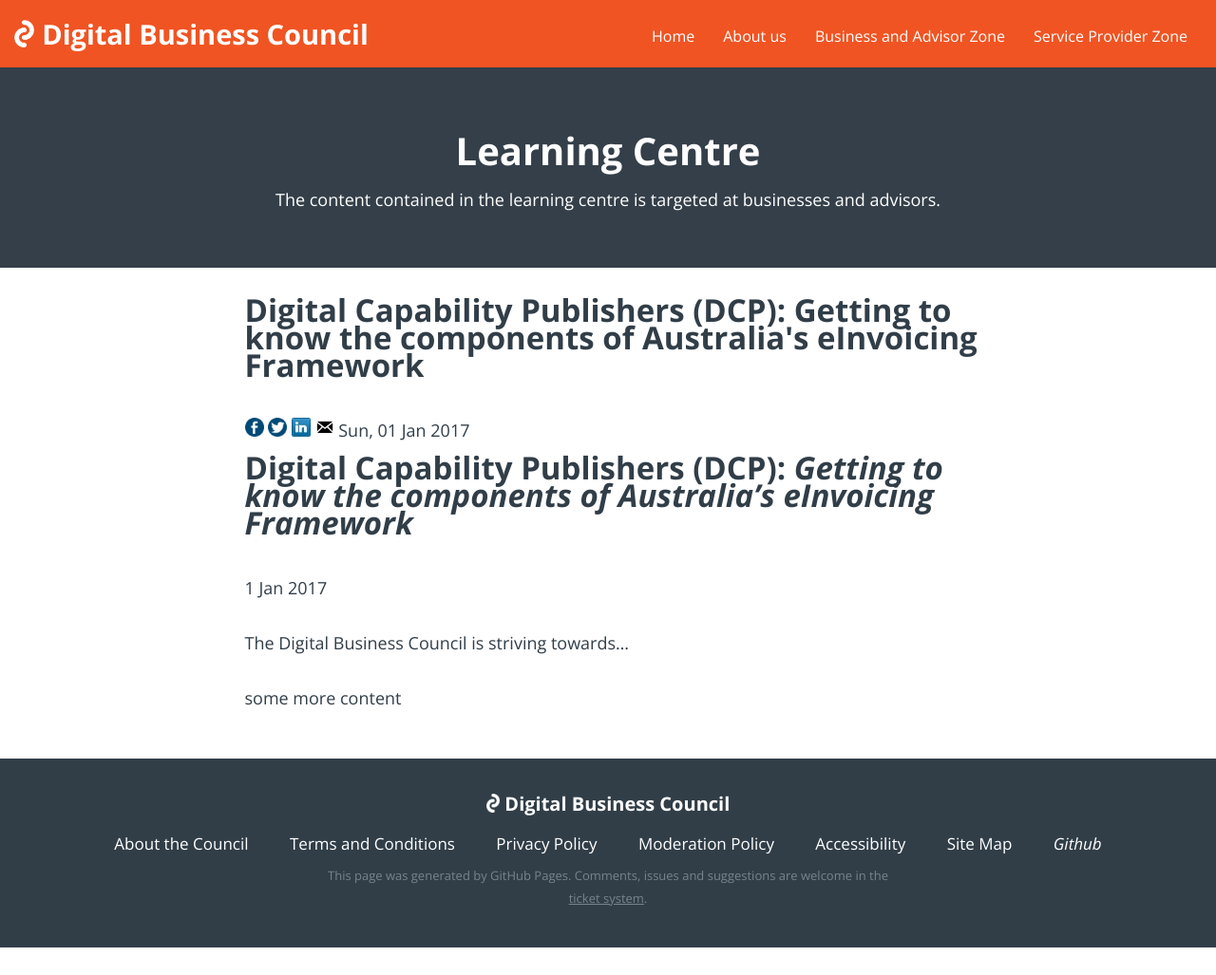
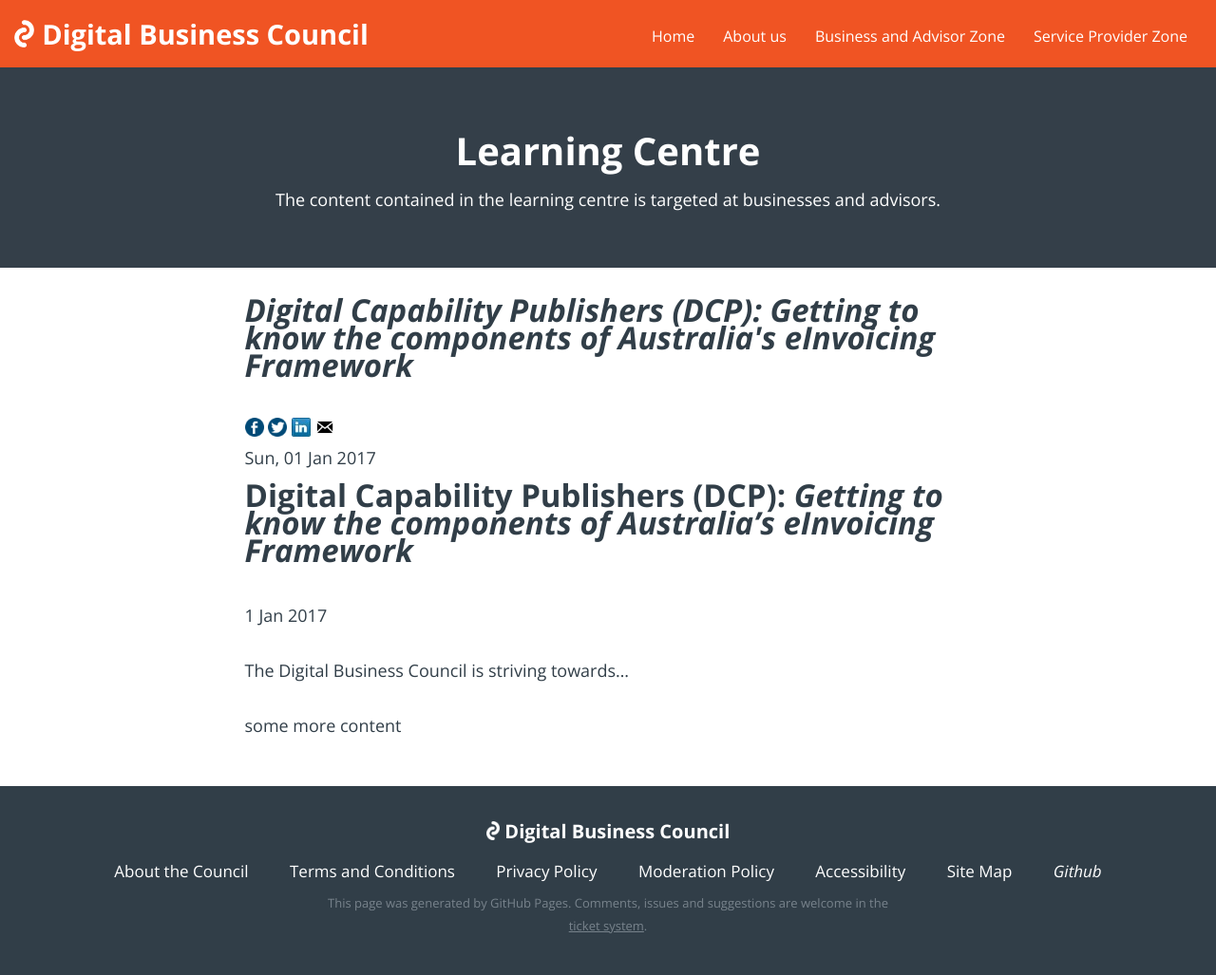
Before and after one commit to Digital-Business-Council/Digital-Business-Council.github.io, a Jekyll site: the page built from _posts/2017-01-01-DCP.md, in a window 1280 px wide. Shown: the whole page at 95% size. Built offline with Jekyll 4.4.1, drawn with Linux system fonts in a browser that asks for light colours; comment, search, counter and statistics services are not loaded; before the commit the page ends 998 px from its top, so only the background shows below that.

Commit message:
Update main-blog-content.html

```diff
--- a/_includes/main-blog-content.html
+++ b/_includes/main-blog-content.html
@@ -4,15 +4,15 @@
             {% include sidebar-menu.html %}
         </div>-->
         <div class="page-content">
-            <h1>{{ page.title }}</h1>
+            <h1><i>{{ page.title }}</i></h1>
 
 <a href="http://m.facebook.com/sharer.php?u={{ page.url | absolute_url }}&t={{ page.title }}&sv={{ page.excerpt-image | absolute_url}})"><img src="{{site.url}}/images/favicon/facebook.png" class="social-img" width="20px"/></a>
 <a href="https://twitter.com/share?text={{ page.title }}&url={{ page.url | absolute_url }}"><img src="{{site.url}}/images/favicon/twitter.png" width="20px" class="social-img" /></a>
 <a href="http://www.linkedin.com/shareArticle?mini=true&summary={{ page.excerpt }}&title={{ page.title }}&url={{ page.url | absolute_url }}"><img src="{{site.url}}/images/favicon/linkedin.jpg" width="20px" class="social-img" /></a>
 <a href="mailto:?subject=Digital%20Business%20Council%20-%20{{ page.title }}&body=Hi%2C%0A%0AI%20found%20this%20article%20from%20the%20Digital%20Business%20Council%20that%20I%20thought%20you%20might%20be%20interested%20in%3A%20%0A%0A{{page.url | absolute_url }}"><img src="{{site.url}}/images/favicon/mailto.png" class="social-img" width="20px"/></a>
-
-
+<br>
 {{ page.date | date: "%a, %d %b %Y" }}
+            <br>
             {{ content }}
 
                     {% if page.comments %}
```
